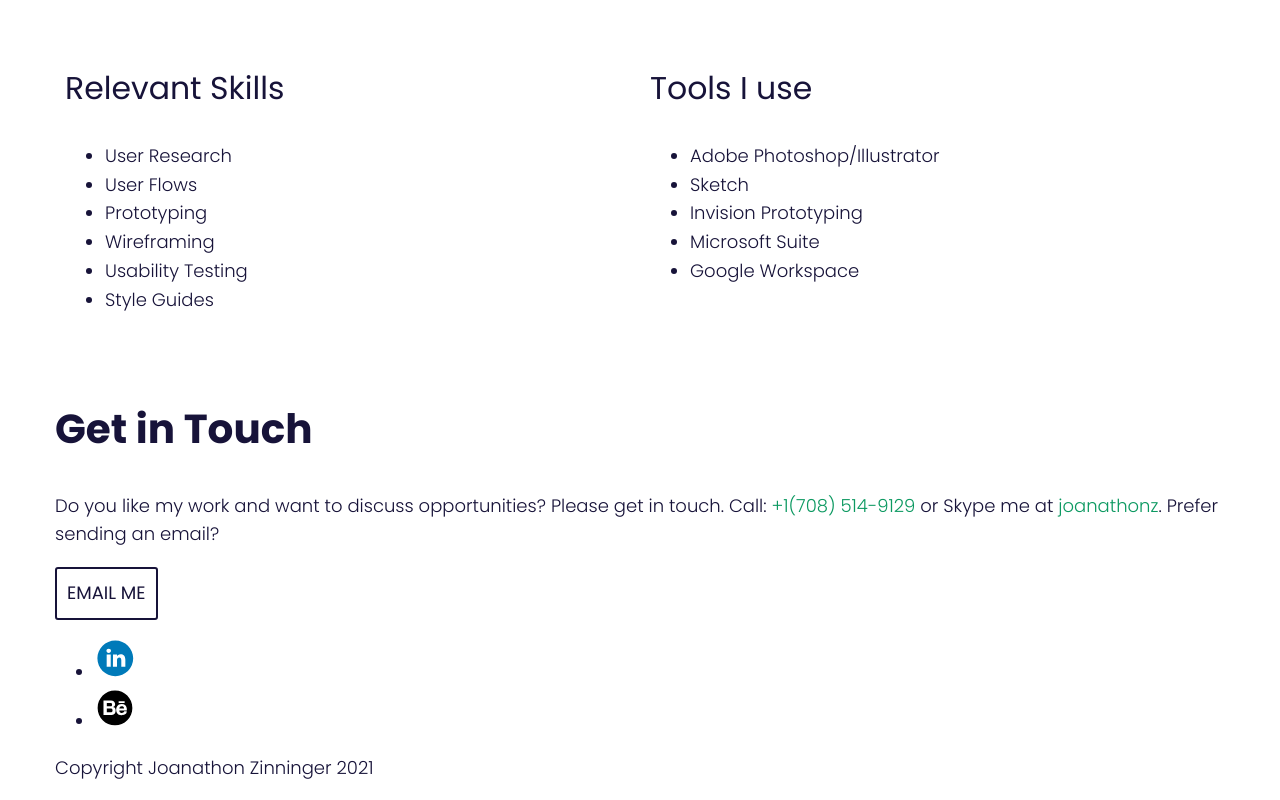
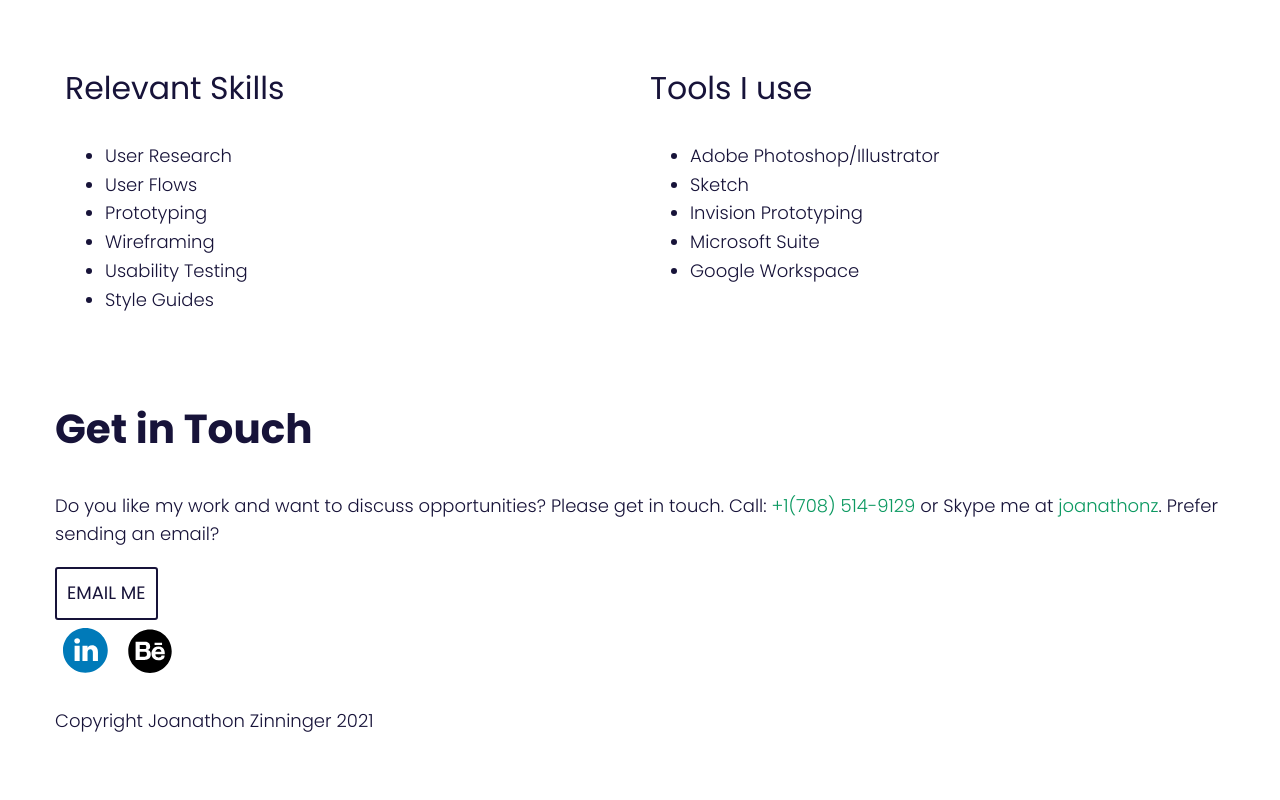
Before and after one commit to joanathonz/portfolio-site, a plain HTML site: page about.html in a window 1280 px wide. Shown: the part 1948-2748 px from the top of the page. After the commit the page ends 2702 px from the top, so only its background shows below. Drawn offline with nearby package versions, Linux system fonts and the light colour scheme.

Commit message:
1.8 footer revisions

```diff
--- a/about.html
+++ b/about.html
@@ -80,12 +80,16 @@
         <div>
           <a href="mailto:joanathonz@gmail.com" class="button contact">Email me</a>
         </div>
-        <ul>
-        <li><a href="https://www.linkedin.com/in/joanathonz/" target="_blank"><svg height="40px" id="Layer_1a" style="enable-background:new 0 0 67 67;" version="1.1" viewBox="0 0 67 67" width="40px" xml:space="preserve" xmlns="http://www.w3.org/2000/svg" xmlns:xlink="http://www.w3.org/1999/xlink"><path d="M50.837,48.137V36.425c0-6.275-3.35-9.195-7.816-9.195  c-3.604,0-5.219,1.983-6.119,3.374V27.71h-6.79c0.09,1.917,0,20.427,0,20.427h6.79V36.729c0-0.609,0.044-1.219,0.224-1.655  c0.49-1.22,1.607-2.483,3.482-2.483c2.458,0,3.44,1.873,3.44,4.618v10.929H50.837z M22.959,24.922c2.367,0,3.842-1.57,3.842-3.531  c-0.044-2.003-1.475-3.528-3.797-3.528s-3.841,1.524-3.841,3.528c0,1.961,1.474,3.531,3.753,3.531H22.959z M34,64  C17.432,64,4,50.568,4,34C4,17.431,17.432,4,34,4s30,13.431,30,30C64,50.568,50.568,64,34,64z M26.354,48.137V27.71h-6.789v20.427  H26.354z" style="fill-rule:evenodd;clip-rule:evenodd;fill:#007AB9;"/></svg>
-        </a></li>
-        <li><a href="https://www.behance.net/joanathzinning" target="_blank"><svg enable-background="new 0 0 56.693 56.693" height="40px" id="Layer_1" version="1.1" viewBox="0 0 56.693 56.693" width="40px" xml:space="preserve" xmlns="http://www.w3.org/2000/svg" xmlns:xlink="http://www.w3.org/1999/xlink"><g><path d="M38.031,27.257c-3.174,0-3.615,3.168-3.615,3.168h6.748C41.164,30.425,41.207,27.257,38.031,27.257z"/><path d="M22.721,30.425h-5.982v5.492h5.296c0.09,0,0.225,0.002,0.383,0c0.852-0.02,2.467-0.268,2.467-2.67   C24.885,30.396,22.721,30.425,22.721,30.425z"/><path d="M28.348,5.101c-13.6,0-24.625,11.023-24.625,24.623c0,13.6,11.025,24.625,24.625,24.625   c13.598,0,24.623-11.025,24.623-24.625C52.971,16.125,41.945,5.101,28.348,5.101z M33.531,20.231h8.477v2.53h-8.477V20.231z    M29.246,33.503c0,6.271-6.525,6.064-6.525,6.064h-5.982h-0.175h-4.535V19.021h4.535h0.175h5.982c3.248,0,5.812,1.794,5.812,5.47   c0,3.676-3.135,3.91-3.135,3.91C29.531,28.401,29.246,33.503,29.246,33.503z M45.104,33.167H34.457   c0,3.816,3.615,3.576,3.615,3.576c3.414,0,3.295-2.211,3.295-2.211h3.617c0,5.867-7.033,5.465-7.033,5.465   c-8.436,0-7.893-7.855-7.893-7.855s-0.008-7.893,7.893-7.893C46.268,24.249,45.104,33.167,45.104,33.167z"/><path d="M24.174,24.81c0-2.137-1.453-2.137-1.453-2.137h-0.77h-5.212v4.584h5.611C23.318,27.257,24.174,26.946,24.174,24.81z"/></g></svg>
-        </a></li>
-        </ul>
+        <div class="social">
+          <a href="https://www.linkedin.com/in/joanathonz/" target="_blank">
+            <svg height="40px" id="Layer_1a" style="enable-background:new 0 0 67 67;" version="1.1" viewBox="0 0 67 67" width="40px" xml:space="preserve" xmlns="http://www.w3.org/2000/svg" xmlns:xlink="http://www.w3.org/1999/xlink"><path d="M50.837,48.137V36.425c0-6.275-3.35-9.195-7.816-9.195  c-3.604,0-5.219,1.983-6.119,3.374V27.71h-6.79c0.09,1.917,0,20.427,0,20.427h6.79V36.729c0-0.609,0.044-1.219,0.224-1.655  c0.49-1.22,1.607-2.483,3.482-2.483c2.458,0,3.44,1.873,3.44,4.618v10.929H50.837z M22.959,24.922c2.367,0,3.842-1.57,3.842-3.531  c-0.044-2.003-1.475-3.528-3.797-3.528s-3.841,1.524-3.841,3.528c0,1.961,1.474,3.531,3.753,3.531H22.959z M34,64  C17.432,64,4,50.568,4,34C4,17.431,17.432,4,34,4s30,13.431,30,30C64,50.568,50.568,64,34,64z M26.354,48.137V27.71h-6.789v20.427  H26.354z" style="fill-rule:evenodd;clip-rule:evenodd;fill:#007AB9;"/>
+            </svg>
+          </a>
+          <a href="https://www.behance.net/joanathzinning" target="_blank">
+            <svg enable-background="new 0 0 56.693 56.693" height="40px" id="Layer_1" version="1.1" viewBox="0 0 56.693 56.693" width="40px" xml:space="preserve" xmlns="http://www.w3.org/2000/svg" xmlns:xlink="http://www.w3.org/1999/xlink"><g><path d="M38.031,27.257c-3.174,0-3.615,3.168-3.615,3.168h6.748C41.164,30.425,41.207,27.257,38.031,27.257z"/><path d="M22.721,30.425h-5.982v5.492h5.296c0.09,0,0.225,0.002,0.383,0c0.852-0.02,2.467-0.268,2.467-2.67   C24.885,30.396,22.721,30.425,22.721,30.425z"/><path d="M28.348,5.101c-13.6,0-24.625,11.023-24.625,24.623c0,13.6,11.025,24.625,24.625,24.625   c13.598,0,24.623-11.025,24.623-24.625C52.971,16.125,41.945,5.101,28.348,5.101z M33.531,20.231h8.477v2.53h-8.477V20.231z    M29.246,33.503c0,6.271-6.525,6.064-6.525,6.064h-5.982h-0.175h-4.535V19.021h4.535h0.175h5.982c3.248,0,5.812,1.794,5.812,5.47   c0,3.676-3.135,3.91-3.135,3.91C29.531,28.401,29.246,33.503,29.246,33.503z M45.104,33.167H34.457   c0,3.816,3.615,3.576,3.615,3.576c3.414,0,3.295-2.211,3.295-2.211h3.617c0,5.867-7.033,5.465-7.033,5.465   c-8.436,0-7.893-7.855-7.893-7.855s-0.008-7.893,7.893-7.893C46.268,24.249,45.104,33.167,45.104,33.167z"/><path d="M24.174,24.81c0-2.137-1.453-2.137-1.453-2.137h-0.77h-5.212v4.584h5.611C23.318,27.257,24.174,26.946,24.174,24.81z"/></g>
+            </svg>
+          </a>
+        </div>
         <p>Copyright Joanathon Zinninger 2021 </p>
       </div>
     </footer>
```
Also changed, not shown: todo.html (+10 -6 lines).
